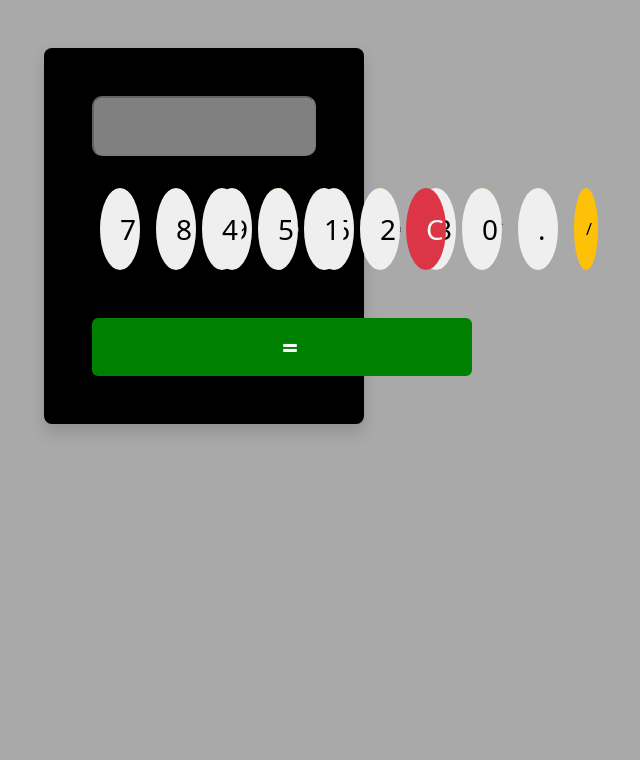
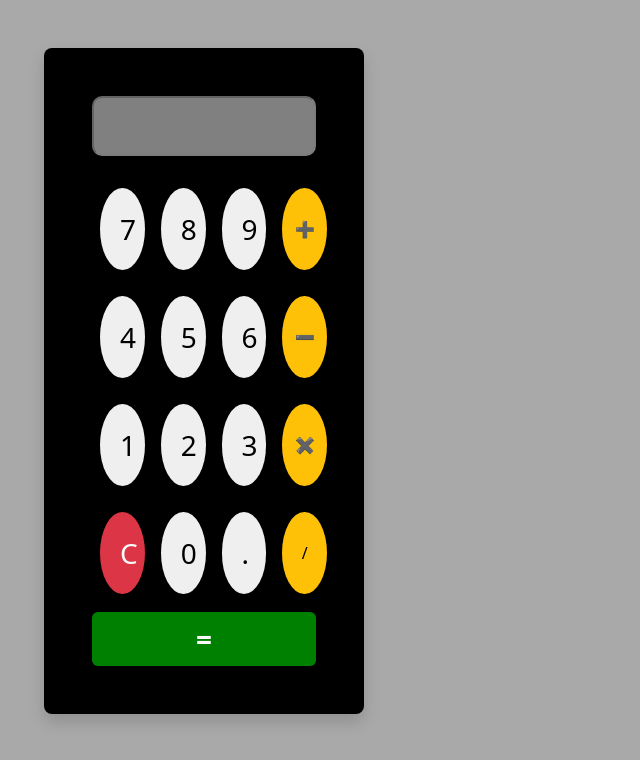
Before and after one commit to Yousef-Lashin/Calculator, a plain HTML site: page index.html in a window 1280 px wide. Shown: the whole page, without its empty margins (436-1076 px from the left). Drawn offline with Linux system fonts and the light colour scheme.

Commit message:
Update style.css

```diff
--- a/css/style.css
+++ b/css/style.css
@@ -13,10 +13,7 @@ body{
     border-radius: 10px;
 }
 .btns{
-    display: grid;
-    grid-template-columns: 80px 80px 80px 80px;
-    row-gap: 40px;
-    column-gap: 22px;
+    row-gap: 10px;
 }
 button{
     border-radius: 50%;
@@ -24,7 +21,7 @@ button{
     padding: 20px;
 }
 #equlBtn{
-    padding: 8px 190px;
+    width: 100%;
     font-size: 28px;
     background-color: green;
 }
```
